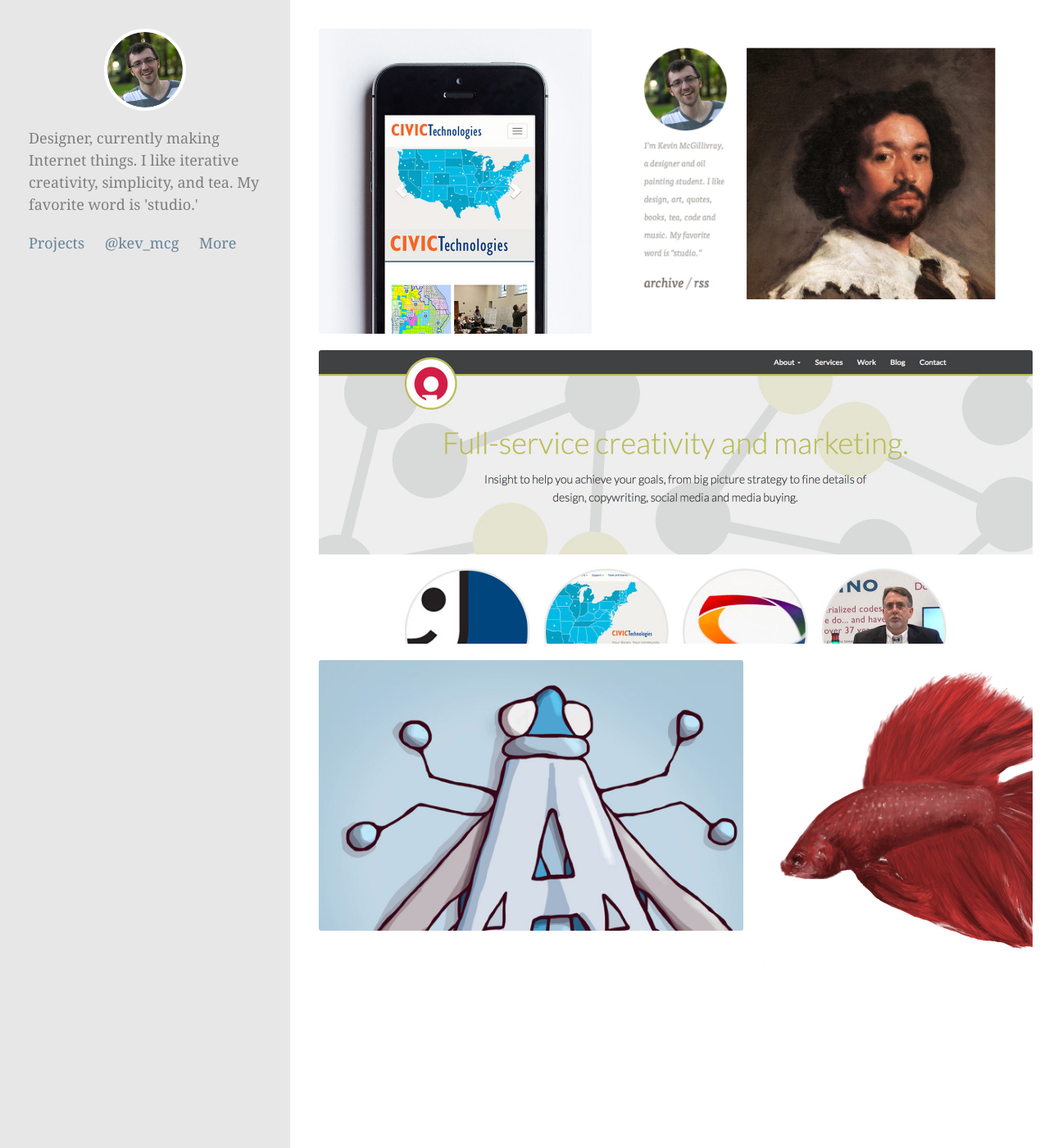
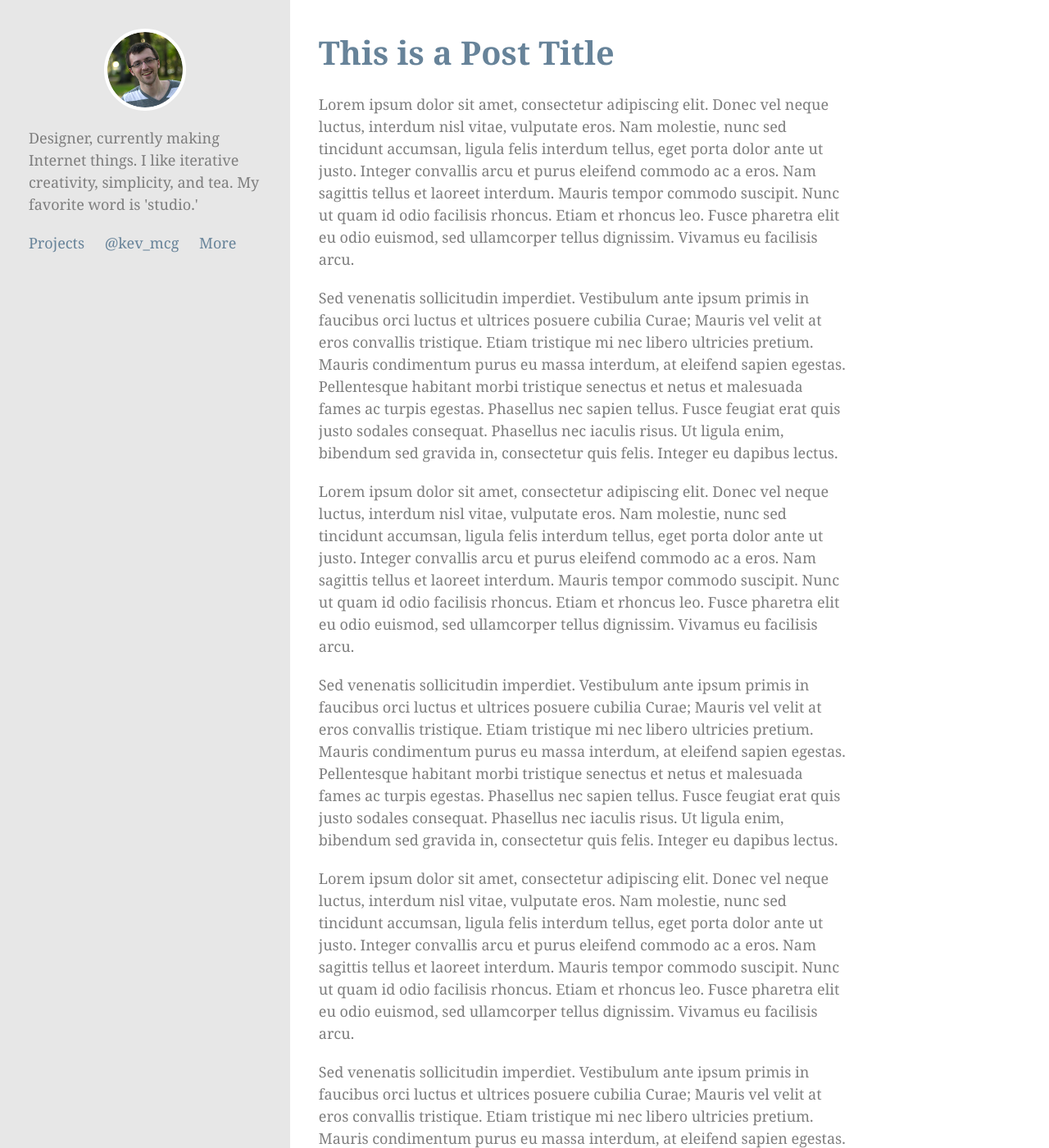
Before and after one commit to kmcgillivray/kmcgillivray.github.io, a Jekyll site: the page built from index.html, in a window 1280 px wide and 1400 px high. Shown: the whole window at 82% size. Built offline with Jekyll 4.4.1, drawn with Linux system fonts in a browser that asks for light colours; some of the changed text lies outside the part shown.

Commit message:
Put writing in front.

```diff
--- a/_includes/sidebar.html
+++ b/_includes/sidebar.html
@@ -4,7 +4,7 @@
 			<nav class="nav">
 				<ul>
 					<li>
-						<a href="/">Projects</a>
+						<a href="/projects">Projects</a>
 					</li>
 					<li>
 						<a href="http://twitter.com/kev_mcg">@kev_mcg</a>
--- a/css/main.css
+++ b/css/main.css
@@ -84,7 +84,7 @@ img {
 	.main {
 		width: 72.3627%;
     margin-left: 27.6373%;
-    max-width: 950px;
+    max-width: 700px;
 		float: left;
     padding-top: 35px;
     padding-left: 35px;
--- a/index.html
+++ b/index.html
@@ -2,6 +2,20 @@
 layout: default
 ---
 
+<h1>This is a Post Title</h1>
+<p>Lorem ipsum dolor sit amet, consectetur adipiscing elit. Donec vel neque luctus, interdum nisl vitae, vulputate eros. Nam molestie, nunc sed tincidunt accumsan, ligula felis interdum tellus, eget porta dolor ante ut justo. Integer convallis arcu et purus eleifend commodo ac a eros. Nam sagittis tellus et laoreet interdum. Mauris tempor commodo suscipit. Nunc ut quam id odio facilisis rhoncus. Etiam et rhoncus leo. Fusce pharetra elit eu odio euismod, sed ullamcorper tellus dignissim. Vivamus eu facilisis arcu.</p>
+
+<p>Sed venenatis sollicitudin imperdiet. Vestibulum ante ipsum primis in faucibus orci luctus et ultrices posuere cubilia Curae; Mauris vel velit at eros convallis tristique. Etiam tristique mi nec libero ultricies pretium. Mauris condimentum purus eu massa interdum, at eleifend sapien egestas. Pellentesque habitant morbi tristique senectus et netus et malesuada fames ac turpis egestas. Phasellus nec sapien tellus. Fusce feugiat erat quis justo sodales consequat. Phasellus nec iaculis risus. Ut ligula enim, bibendum sed gravida in, consectetur quis felis. Integer eu dapibus lectus.</p>
+
+<p>Lorem ipsum dolor sit amet, consectetur adipiscing elit. Donec vel neque luctus, interdum nisl vitae, vulputate eros. Nam molestie, nunc sed tincidunt accumsan, ligula felis interdum tellus, eget porta dolor ante ut justo. Integer convallis arcu et purus eleifend commodo ac a eros. Nam sagittis tellus et laoreet interdum. Mauris tempor commodo suscipit. Nunc ut quam id odio facilisis rhoncus. Etiam et rhoncus leo. Fusce pharetra elit eu odio euismod, sed ullamcorper tellus dignissim. Vivamus eu facilisis arcu.</p>
+
+<p>Sed venenatis sollicitudin imperdiet. Vestibulum ante ipsum primis in faucibus orci luctus et ultrices posuere cubilia Curae; Mauris vel velit at eros convallis tristique. Etiam tristique mi nec libero ultricies pretium. Mauris condimentum purus eu massa interdum, at eleifend sapien egestas. Pellentesque habitant morbi tristique senectus et netus et malesuada fames ac turpis egestas. Phasellus nec sapien tellus. Fusce feugiat erat quis justo sodales consequat. Phasellus nec iaculis risus. Ut ligula enim, bibendum sed gravida in, consectetur quis felis. Integer eu dapibus lectus.</p>
+
+<p>Lorem ipsum dolor sit amet, consectetur adipiscing elit. Donec vel neque luctus, interdum nisl vitae, vulputate eros. Nam molestie, nunc sed tincidunt accumsan, ligula felis interdum tellus, eget porta dolor ante ut justo. Integer convallis arcu et purus eleifend commodo ac a eros. Nam sagittis tellus et laoreet interdum. Mauris tempor commodo suscipit. Nunc ut quam id odio facilisis rhoncus. Etiam et rhoncus leo. Fusce pharetra elit eu odio euismod, sed ullamcorper tellus dignissim. Vivamus eu facilisis arcu.</p>
+
+<p>Sed venenatis sollicitudin imperdiet. Vestibulum ante ipsum primis in faucibus orci luctus et ultrices posuere cubilia Curae; Mauris vel velit at eros convallis tristique. Etiam tristique mi nec libero ultricies pretium. Mauris condimentum purus eu massa interdum, at eleifend sapien egestas. Pellentesque habitant morbi tristique senectus et netus et malesuada fames ac turpis egestas. Phasellus nec sapien tellus. Fusce feugiat erat quis justo sodales consequat. Phasellus nec iaculis risus. Ut ligula enim, bibendum sed gravida in, consectetur quis felis. Integer eu dapibus lectus.</p>
+
+<!--
 {% for post in site.posts %}
 		<div class="project">
 			<a href="{{ post.url }}">
@@ -12,4 +26,4 @@ layout: default
 				{% endif %}
 			</a>
 		</div>
-{% endfor %}
+{% endfor %} -->
```
